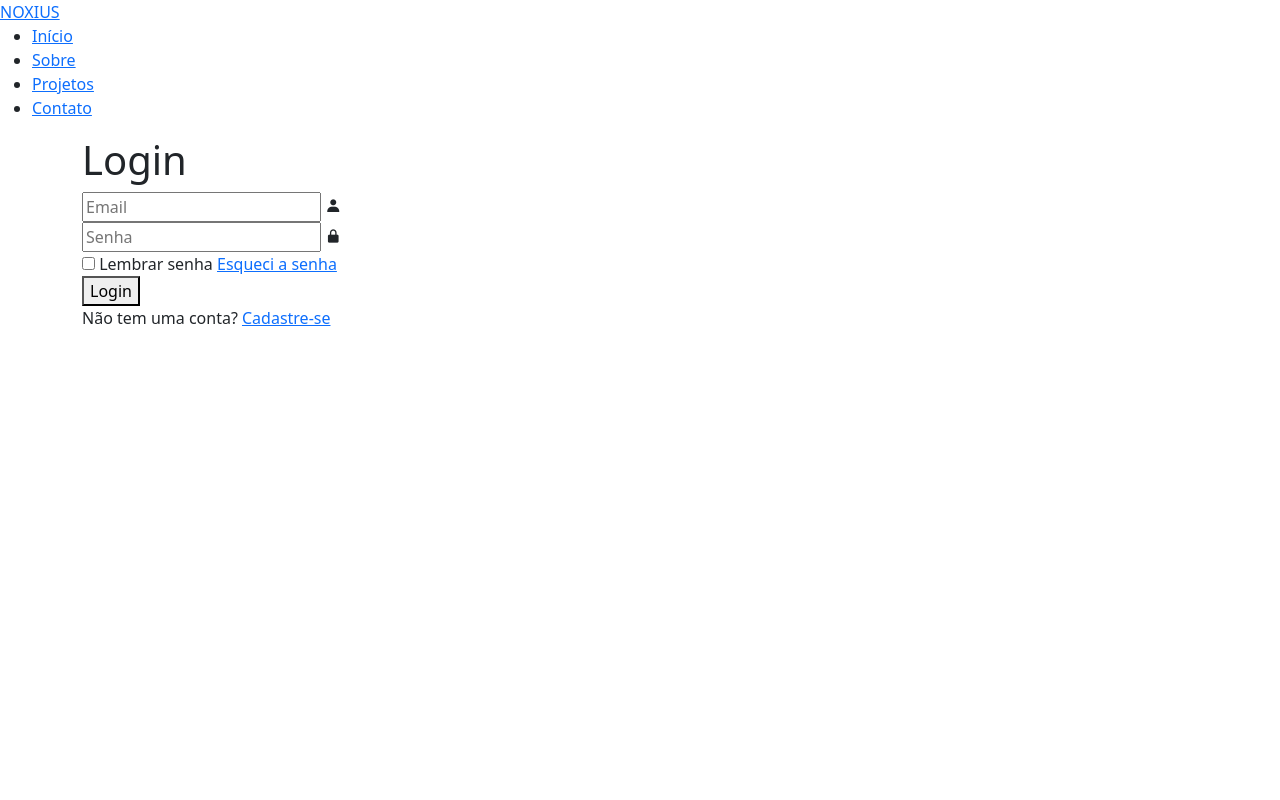
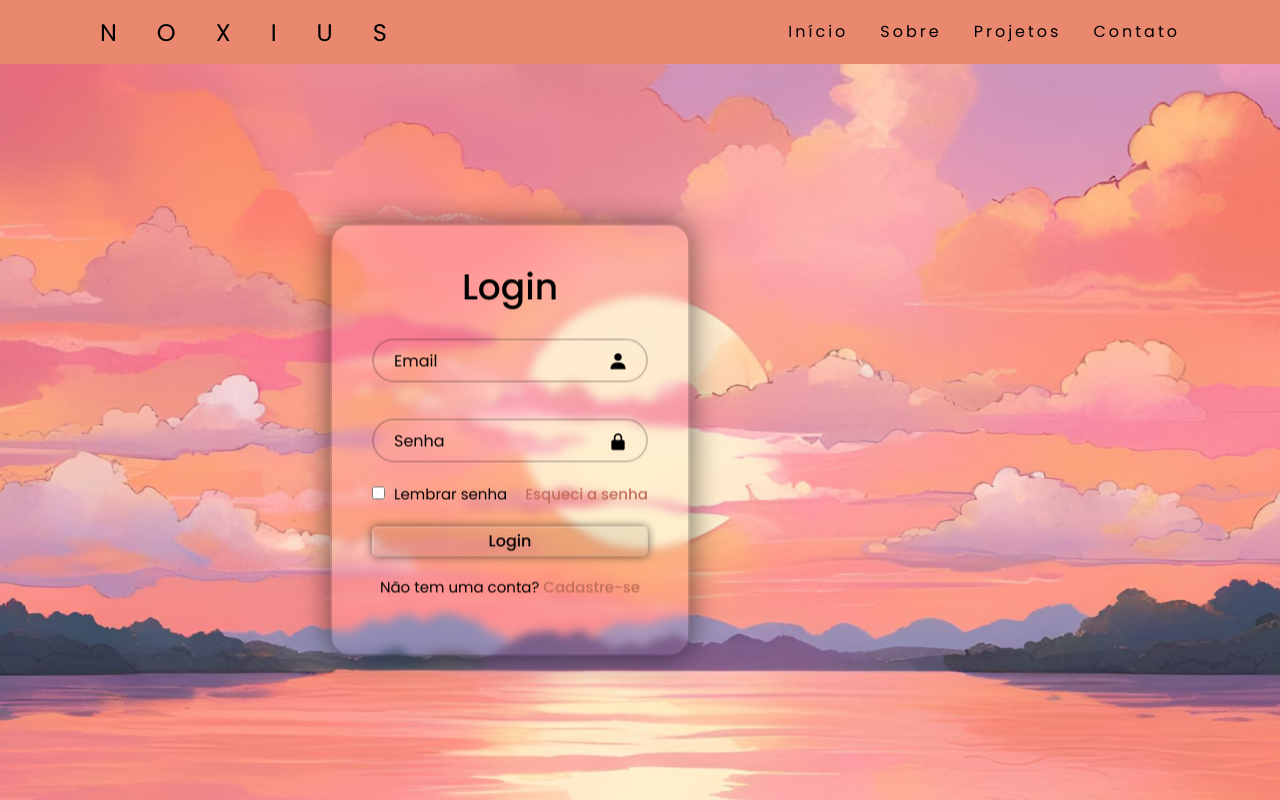
Before and after one commit to rehkkj/projeto-login, a plain HTML site: page index.html in a window 1280 px wide. Drawn offline with nearby package versions, Linux system fonts and the light colour scheme.

Commit message:
colocando arquivos em pastas

```diff
--- a/index.html
+++ b/index.html
@@ -7,7 +7,7 @@
     </style>
     <link rel="stylesheet" href="	https://cdn.jsdelivr.net/npm/bootstrap@5.3.3/dist/css/bootstrap.min.css">
     <meta name="viewport" content="width=device-width, initial-scale=1.0">
-    <link rel="stylesheet" href="styles.css">
+    <link rel="stylesheet" href="styles/style.css">
     <link rel="stylesheet" href="https://unpkg.com/boxicons@2.1.4/css/boxicons.min.css">
     <title>Login</title>
 </head>
@@ -15,7 +15,7 @@
 <body>
     <header>
         <nav>
-            <a class="logo" href="index3.html">NOXIUS</a>
+            <a class="logo" href="index2.html">NOXIUS</a>
             <ul class="nav-list">
                 <li><a href="/">Início</a></li>
                 <li><a href="/">Sobre</a></l>
--- a/style2.css
+++ b/styles/style.css
@@ -6,7 +6,7 @@
 }
 
 body {
-    background: url('./img/fundo5.png');
+    background: url('../img/fundo1.png');
     background-repeat: no-repeat;
     background-size: cover;
     background-position: center;
@@ -30,9 +30,9 @@ main {
     transform: translate(-50%, -50%);
     width: 360px;
     background-color: transparent;
-    border: 2px solid rgba(255, 255, 255, .2);
+    border: 2px solid rgba(0, 0, 0, 0.2);
     border-radius: 20px;
-    color: rgb(255, 255, 255);
+    color: rgb(0, 0, 0);
     padding: 40px;
     box-shadow: 0 0 30px rgba(0, 0, 0, 0.57);
     backdrop-filter: blur(5px);
@@ -54,16 +54,16 @@ main {
     width: 100%;
     height: 80%;
     background-color: transparent;
-    border: 2px solid rgba(255, 255, 255, .2);
+    border: 2px solid rgba(0, 0, 0, 0.2);
     border-radius: 40px;
     outline: none;
     font-size: 16px;
-    color: rgb(255, 255, 255);
+    color: rgb(0, 0, 0);
     padding: 20px 45px 20px 20px;
 }
 
 .input-box input::placeholder {
-    color: rgba(255, 255, 255, 0.529);
+    color: #000000;
 }
 
 .input-box i {
@@ -81,13 +81,13 @@ main {
 }
 
 .remember-me label input {
-    accent-color: rgb(255, 255, 255);
+    accent-color: rgb(0, 0, 0);
     margin-right: 5px;
 }
 
 .remember-me a {
     text-decoration: none;
-    color: #f99b83;
+    color: #c36e59;
     font-weight: 500;
 }
 
@@ -98,9 +98,9 @@ main {
 .login {
     width: 100%;
     height: 30px;
-    background-color: rgba(255, 255, 255, 0.071);
+    background-color: rgba(0, 0, 0, 0.071);
     border-radius: 5px;
-    color: white;
+    color: rgb(0, 0, 0);
     border-color: rgba(255, 255, 255, 0.163);
     cursor: pointer;
     font-size: 16px;
@@ -123,7 +123,7 @@ main {
 
 .register a {
     text-decoration: none;
-    color: #f99b83;
+    color: #c36e59;
     font-weight: 500;
 }
 
@@ -164,13 +164,13 @@ nav {
     justify-content: space-around;
     align-items: center;
     font-family: "Poppins", sans-serif;
-    background: #713b2e;
+    background: #ea886f;
     height: 8vh;
 
 }
 
 nav a {
-    color: rgb(255, 255, 255);
+    color: black;
 }
 
 .nav-list {
--- a/style.css
+++ b/styles/style2.css
@@ -6,7 +6,7 @@
 }
 
 body {
-    background: url('./img/fundo4.png');
+    background: url('../img/fundo2.png');
     background-repeat: no-repeat;
     background-size: cover;
     background-position: center;
@@ -30,9 +30,9 @@ main {
     transform: translate(-50%, -50%);
     width: 360px;
     background-color: transparent;
-    border: 2px solid rgba(0, 0, 0, 0.2);
+    border: 2px solid rgba(255, 255, 255, .2);
     border-radius: 20px;
-    color: rgb(0, 0, 0);
+    color: rgb(255, 255, 255);
     padding: 40px;
     box-shadow: 0 0 30px rgba(0, 0, 0, 0.57);
     backdrop-filter: blur(5px);
@@ -54,16 +54,16 @@ main {
     width: 100%;
     height: 80%;
     background-color: transparent;
-    border: 2px solid rgba(0, 0, 0, 0.2);
+    border: 2px solid rgba(255, 255, 255, .2);
     border-radius: 40px;
     outline: none;
     font-size: 16px;
-    color: rgb(0, 0, 0);
+    color: rgb(255, 255, 255);
     padding: 20px 45px 20px 20px;
 }
 
 .input-box input::placeholder {
-    color: #000000;
+    color: rgba(255, 255, 255, 0.529);
 }
 
 .input-box i {
@@ -81,13 +81,13 @@ main {
 }
 
 .remember-me label input {
-    accent-color: rgb(0, 0, 0);
+    accent-color: rgb(255, 255, 255);
     margin-right: 5px;
 }
 
 .remember-me a {
     text-decoration: none;
-    color: #c36e59;
+    color: #f99b83;
     font-weight: 500;
 }
 
@@ -98,9 +98,9 @@ main {
 .login {
     width: 100%;
     height: 30px;
-    background-color: rgba(0, 0, 0, 0.071);
+    background-color: rgba(255, 255, 255, 0.071);
     border-radius: 5px;
-    color: rgb(0, 0, 0);
+    color: white;
     border-color: rgba(255, 255, 255, 0.163);
     cursor: pointer;
     font-size: 16px;
@@ -123,7 +123,7 @@ main {
 
 .register a {
     text-decoration: none;
-    color: #c36e59;
+    color: #f99b83;
     font-weight: 500;
 }
 
@@ -164,13 +164,13 @@ nav {
     justify-content: space-around;
     align-items: center;
     font-family: "Poppins", sans-serif;
-    background: #ea886f;
+    background: #713b2e;
     height: 8vh;
 
 }
 
 nav a {
-    color: black;
+    color: rgb(255, 255, 255);
 }
 
 .nav-list {
```
Also changed, not shown: index2.html (+2 -2 lines).
